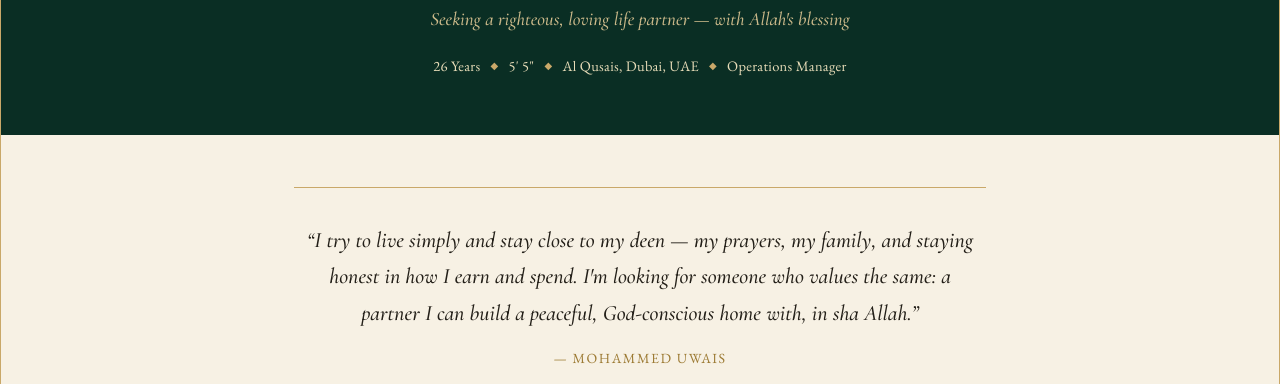
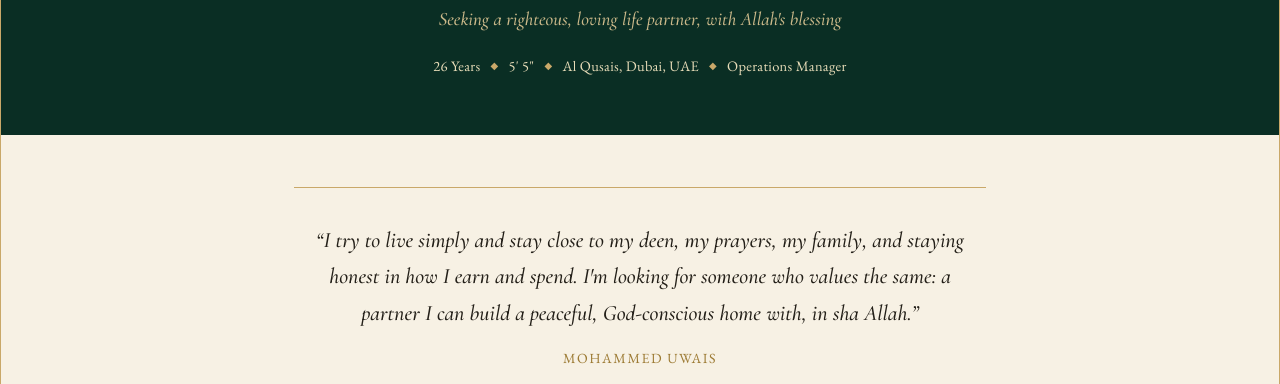
Before and after one commit to Arhan-SE/owaiz-biodata, a plain HTML site: page index.html in a window 1280 px wide. Shown: the part 416-800 px from the top of the page. Drawn offline with nearby package versions, Linux system fonts and the light colour scheme.

Commit message:
em dashes

```diff
--- a/index.html
+++ b/index.html
@@ -2,7 +2,7 @@
 <html lang="en">
 <head>
 <meta charset="utf-8">
-<title>Mohammed Uwais — Biodata</title>
+<title>Mohammed Uwais - Biodata</title>
 <script src="./vendor/react.js"></script>
 <script src="./vendor/react-dom.js"></script>
 <script src="./support.js"></script>
@@ -69,7 +69,7 @@
 
     <h1 style="margin: 0 0 12px; font-family: 'Cormorant Garamond', serif; font-weight: 600; font-size: 52px; line-height: 1.08; color: var(--paper); letter-spacing: 0.5px;">Mohammed Uwais</h1>
 
-    <div style="font-family: 'Cormorant Garamond', serif; font-style: italic; font-size: 19px; color: #CBB98A; max-width: 520px; margin-bottom: 26px;">Seeking a righteous, loving life partner — with Allah's blessing</div>
+    <div style="font-family: 'Cormorant Garamond', serif; font-style: italic; font-size: 19px; color: #CBB98A; max-width: 520px; margin-bottom: 26px;">Seeking a righteous, loving life partner, with Allah's blessing</div>
 
     <div style="display: flex; flex-wrap: wrap; justify-content: center; align-items: center; gap: 10px; color: #E7DCB8; font-size: 14.5px; letter-spacing: 0.3px;">
       <span>26 Years</span>
@@ -87,8 +87,8 @@
 
     <!-- In his own words -->
     <div style="border-top: 1px solid var(--gold-light); border-bottom: 1px solid var(--gold-light); padding: 34px 8px; position: relative;">
-      <p style="margin: 0; font-family: 'Cormorant Garamond', serif; font-style: italic; font-size: 22px; line-height: 1.65; color: var(--ink); text-align: center;">“I try to live simply and stay close to my deen — my prayers, my family, and staying honest in how I earn and spend. I'm looking for someone who values the same: a partner I can build a peaceful, God-conscious home with, in sha Allah.”</p>
-      <div style="margin: 18px 0 0; font-size: 14px; color: var(--gold); letter-spacing: 1.5px; text-align: center; text-transform: uppercase;">— Mohammed Uwais</div>
+      <p style="margin: 0; font-family: 'Cormorant Garamond', serif; font-style: italic; font-size: 22px; line-height: 1.65; color: var(--ink); text-align: center;">“I try to live simply and stay close to my deen, my prayers, my family, and staying honest in how I earn and spend. I'm looking for someone who values the same: a partner I can build a peaceful, God-conscious home with, in sha Allah.”</p>
+      <div style="margin: 18px 0 0; font-size: 14px; color: var(--gold); letter-spacing: 1.5px; text-align: center; text-transform: uppercase;">Mohammed Uwais</div>
     </div>
 
     <!-- Personal Details -->
@@ -164,14 +164,14 @@
         <div style="font-family: 'Cormorant Garamond', serif; font-size: 27px; font-weight: 600; color: var(--deep);">Family Details</div>
         <div style="flex: 1; height: 1px; background: var(--line);"></div>
       </div>
-      <div class="uw-row"><div class="uw-label" style="margin-bottom: 6px;">Siblings</div><div style="font-size: 16.5px;">None — only child</div></div>
+      <div class="uw-row"><div class="uw-label" style="margin-bottom: 6px;">Siblings</div><div style="font-size: 16.5px;">None, only child</div></div>
     </div>
 
     <!-- Partner Preferences -->
     <div style="background: #F3E9C8; border: 1px solid var(--gold-light); padding: 32px 36px; box-sizing: border-box;">
       <div style="font-family: 'Cormorant Garamond', serif; font-size: 27px; font-weight: 600; color: var(--deep); margin-bottom: 20px; text-align: center;">What He's Looking For</div>
       <div style="display: grid; grid-template-columns: repeat(2, minmax(0, 1fr)); gap: 18px 28px;">
-        <div><div class="uw-label" style="margin-bottom: 5px;">Education</div><div style="font-size: 16.5px;">A graduate — working or educated</div></div>
+        <div><div class="uw-label" style="margin-bottom: 5px;">Education</div><div style="font-size: 16.5px;">A graduate, working or educated</div></div>
         <div><div class="uw-label" style="margin-bottom: 5px;">Location</div><div style="font-size: 16.5px;">Karnataka</div></div>
       </div>
       <div style="margin-top: 26px; padding-top: 24px; border-top: 1px solid var(--gold-light);">
```
